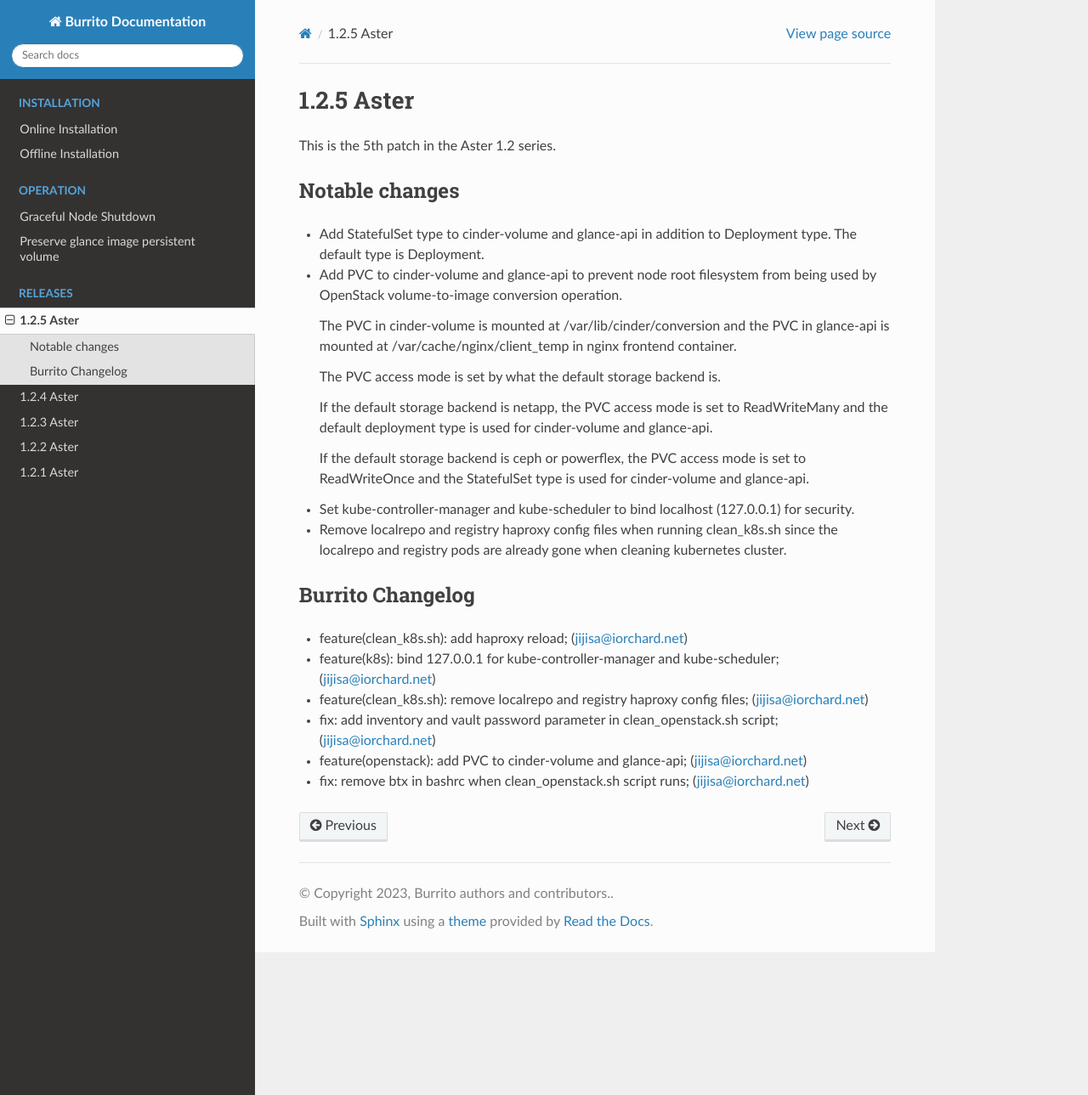
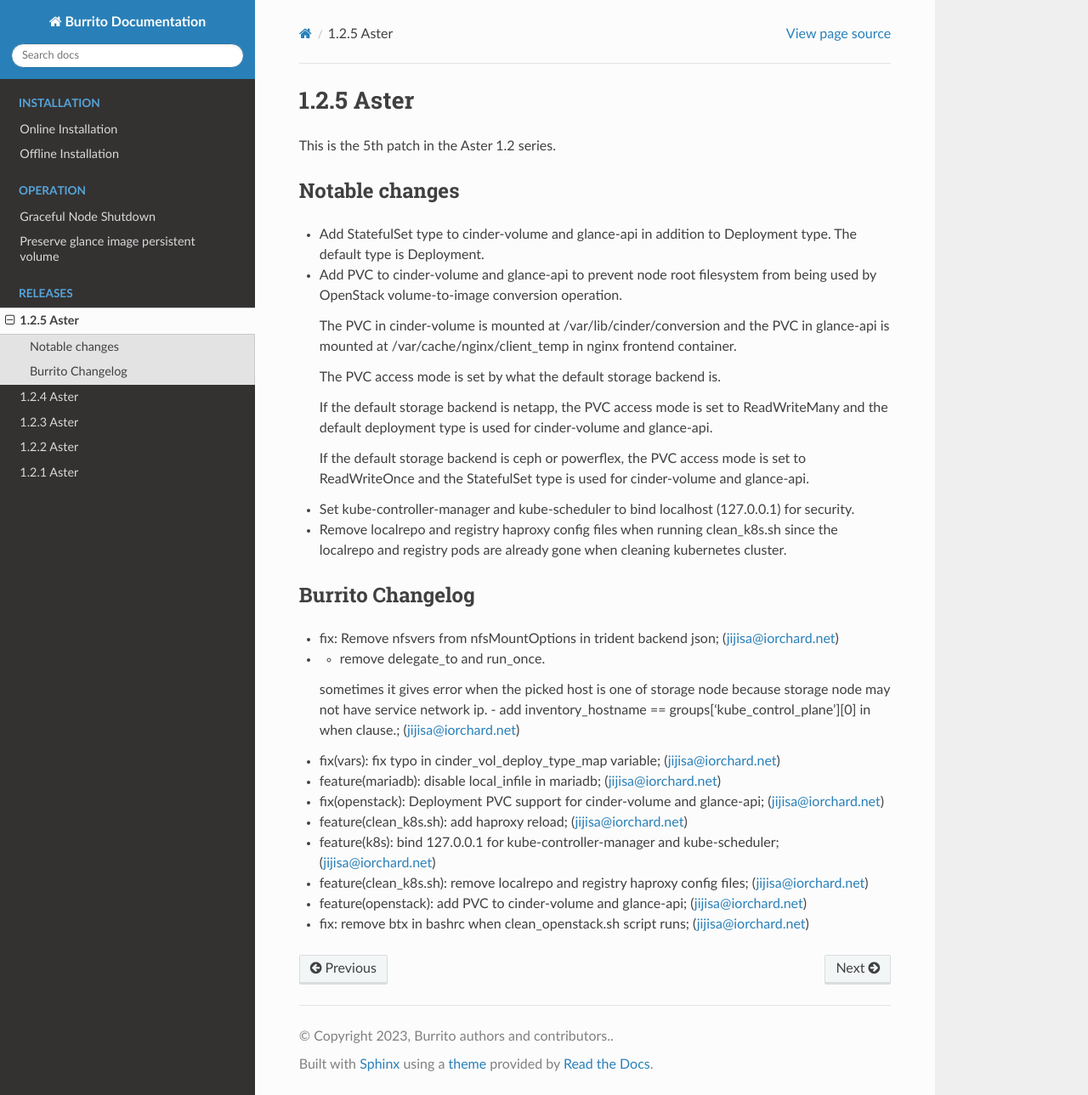
Before and after one commit to iorchard/burrito_docs, a Sphinx documentation site: the page built from source/releases/1.2.5.rst, in a window 1280 px wide and 1289 px high. Shown: the whole window at 85% size. Built offline with Sphinx 7.4.7 and the Read the Docs theme 2.0.0, drawn with Linux system fonts in a browser that asks for light colours; pages that are not in the unit, such as notebooks, are missing from menus.

Commit message:
update release note

```diff
--- a/source/releases/1.2.5.rst
+++ b/source/releases/1.2.5.rst
@@ -35,9 +35,16 @@
 Burrito Changelog
 ------------------
 
+* fix: Remove nfsvers from nfsMountOptions in trident backend json; (jijisa@iorchard.net)
+* - remove delegate_to and run_once.
+  sometimes it gives error when the picked host is one of storage node
+  because storage node may not have service network ip.
+  - add inventory_hostname == groups['kube_control_plane'][0] in when clause.; (jijisa@iorchard.net)
+* fix(vars): fix typo in cinder_vol_deploy_type_map variable; (jijisa@iorchard.net)
+* feature(mariadb): disable local_infile in mariadb; (jijisa@iorchard.net)
+* fix(openstack): Deployment PVC support for cinder-volume and glance-api; (jijisa@iorchard.net)
 * feature(clean_k8s.sh): add haproxy reload; (jijisa@iorchard.net)
 * feature(k8s): bind 127.0.0.1 for kube-controller-manager and kube-scheduler; (jijisa@iorchard.net)
 * feature(clean_k8s.sh): remove localrepo and registry haproxy config files; (jijisa@iorchard.net)
-* fix: add inventory and vault password parameter in clean_openstack.sh script; (jijisa@iorchard.net)
 * feature(openstack): add PVC to cinder-volume and glance-api; (jijisa@iorchard.net)
 * fix: remove btx in bashrc when clean_openstack.sh script runs; (jijisa@iorchard.net)
```
